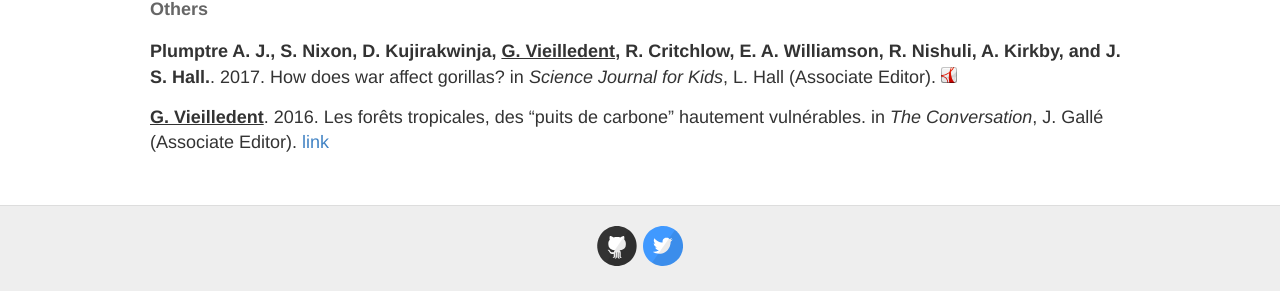
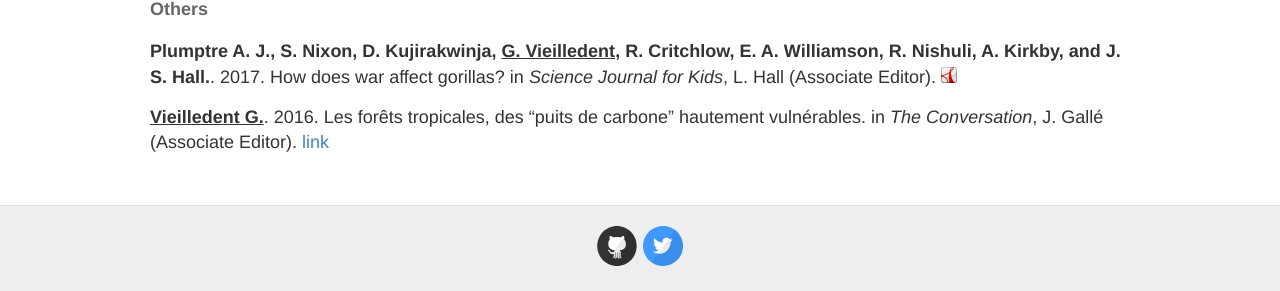
Before and after one commit to ghislainv/ghislainv.github.io, a Jekyll site: the page built from publications.md, in a window 1280 px wide and 900 px high, scrolled down 4313 px. Shown: the part 606-897 px from the top of the window. Built offline with Jekyll 4.4.1, drawn with Linux system fonts in a browser that asks for light colours.

Commit message:
Update author

```diff
--- a/publications.md
+++ b/publications.md
@@ -274,4 +274,4 @@ individual-tree modelling in Papua New Guinea. in _Native forest individual-tree
 
 **Plumptre A. J., S. Nixon, D. Kujirakwinja, <span style="text-decoration: underline;">G. Vieilledent</span>, R. Critchlow, E. A. Williamson, R. Nishuli, A. Kirkby, and J. S. Hall.**. 2017. How does war affect gorillas? in _Science Journal for Kids_, L. Hall (Associate Editor). [![pdf](/images/logos/logo-pdf.png "manuscript in pdf")](http://www.sciencejournalforkids.org/uploads/5/4/2/8/54289603/gorilla_article_key.pdf)
 
-**<span style="text-decoration: underline;">G. Vieilledent</span>**. 2016. Les forêts tropicales, des "puits de carbone" hautement vulnérables. in _The Conversation_, J. Gallé (Associate Editor). [link](https://theconversation.com/les-forets-tropicales-des-puits-de-carbone-hautement-vulnerables-54281)
+**<span style="text-decoration: underline;">Vieilledent G.</span>**. 2016. Les forêts tropicales, des "puits de carbone" hautement vulnérables. in _The Conversation_, J. Gallé (Associate Editor). [link](https://theconversation.com/les-forets-tropicales-des-puits-de-carbone-hautement-vulnerables-54281)
```
